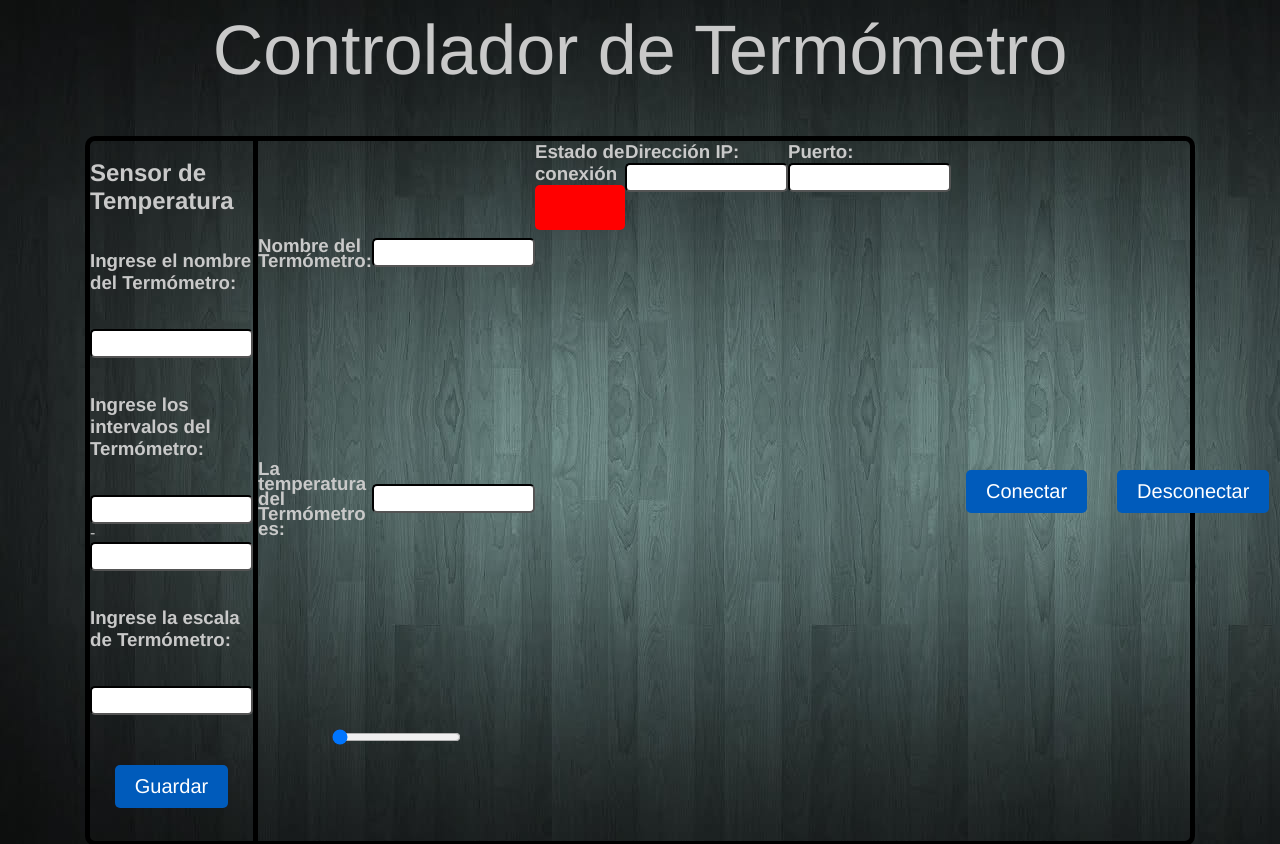
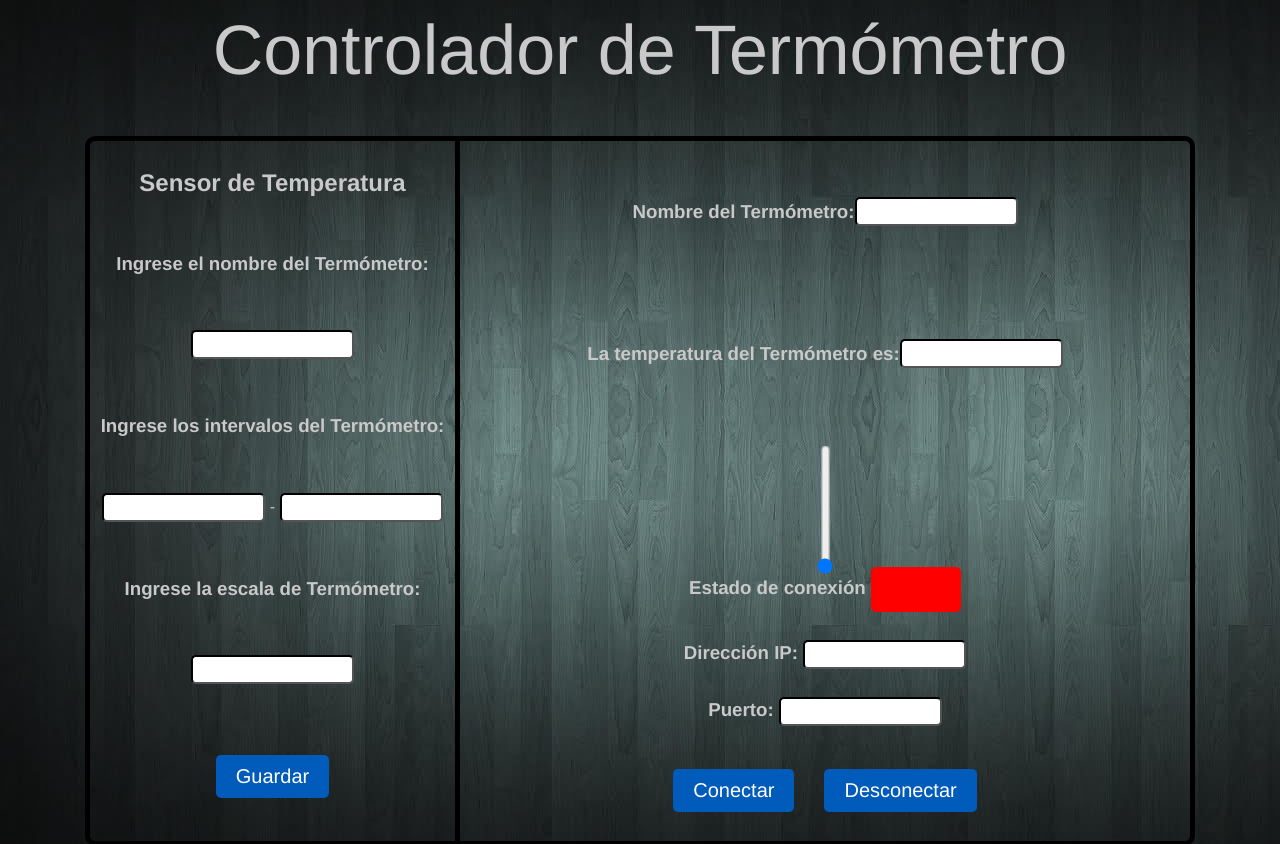
Before and after one commit to JaiderCM/Cliente-HTML, a plain HTML site: page Cliente v2/index.html in a window 1280 px wide. Shown: the top 844 px of the page. Drawn offline with Linux system fonts and the light colour scheme.

Commit message:
Ya mas cerca de terminar

```diff
--- a/Cliente v2/index.html
+++ b/Cliente v2/index.html
@@ -46,15 +46,16 @@
                     <input type="range" id="temperatura" min="0" max="100" step="1" value="0">
                         <!--<div id="termometro">
                             <div id="indicador"></div>
-                        </div>-->
+                        </div>
 
+                    </div>-->
+
+                    <div class="vista" id="infoTermo">
+                        <h3> Estado de conexión <input id="Estado"> </h3>
+                        <h3>Dirección IP: <input type="number"></h3>
+                        <h3>Puerto: <input type="number"></h3>
+                        <div class="botones"><button class="btnConexion"> Conectar </button> <button class="btnConexion"> Desconectar </button></div>
                     </div>
-
-                    <h3> Estado de conexión <input id="Estado"> </h3>
-                    <h3>Dirección IP: <input type="number"></h3>
-                    <h3>Puerto: <input type="number"></h3>
-                    <div class="botones"><button class="btnConexion"> Conectar </button> <button class="btnConexion"> Desconectar </button></div>
-
                 </div>
             </div>
         </br>
--- a/Cliente v2/style.css
+++ b/Cliente v2/style.css
@@ -62,7 +62,8 @@ aside{
   width: 70%;
   height: auto;
   line-height: 15px;
-
+  display: grid;
+  align-items: stretch;
 }
 
 .temperature{
@@ -198,6 +199,10 @@ footer{
   text-align: center;
 }
 
+#temperatura{
+  transform-origin: 75px 75px;
+  transform: rotate(-90deg);
+}
 #termometro {
   width: 30px;
   height: 200px;
```
